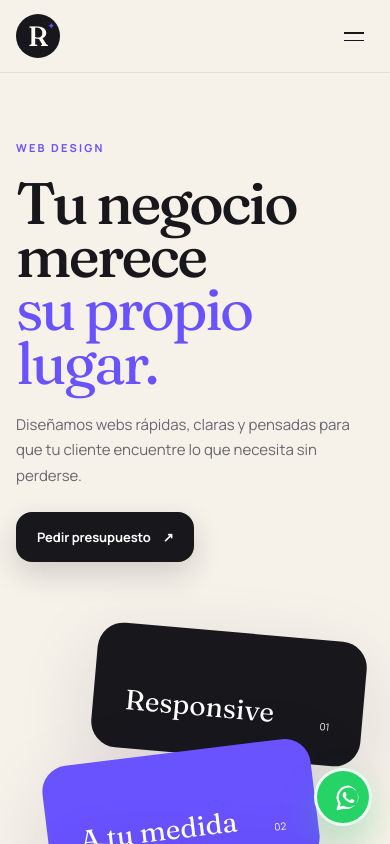
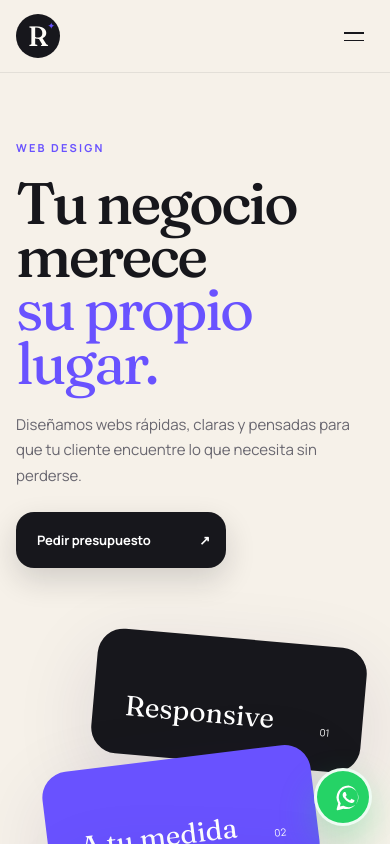
Before and after one commit to AgustinRoss39/RossDigitalStudio, a Next.js app: page /webs in a window 390 px wide. Shown: the top 844 px of the page. Built offline with nearby package versions, Linux system fonts and the light colour scheme; no server answers.

Commit message:
style: align icon links and mobile action buttons

```diff
--- a/app/mobile-tweaks.css
+++ b/app/mobile-tweaks.css
@@ -1,4 +1,4 @@
-.actionIcon{width:18px;height:18px;flex:0 0 auto;display:block}.waIcon{width:20px;height:20px;display:block}.button{min-height:50px;border-radius:16px;padding:14px 20px;letter-spacing:-.01em;box-shadow:0 8px 24px rgba(23,23,28,.06)}.buttonDark{box-shadow:0 12px 30px rgba(23,23,28,.16)}.buttonOutline{background:rgba(255,255,255,.5);border-color:rgba(23,23,28,.16)}.buttonCream{background:#fffdf8;border:1px solid rgba(255,255,255,.2);box-shadow:0 12px 30px rgba(0,0,0,.15)}.button .iconBubble{width:30px;height:30px;border-radius:10px;display:grid;place-items:center;background:rgba(255,255,255,.13)}.buttonCream .iconBubble{background:#25d366;color:white}.buttonOutline .iconBubble{background:rgba(105,82,255,.1);color:var(--violet)}.waFloat{position:fixed;right:24px;bottom:24px;z-index:60;width:62px;height:62px;border-radius:50%;display:grid;place-items:center;background:#25d366;color:#fff;box-shadow:0 16px 36px rgba(37,211,102,.28);border:3px solid rgba(255,255,255,.92);transition:.22s ease}.waFloat:hover{transform:translateY(-3px) scale(1.03);box-shadow:0 18px 42px rgba(37,211,102,.38)}.waFloat .waIcon{width:31px;height:31px}.ctaWhatsapp{gap:11px}.ctaWhatsapp .waIcon{width:20px;height:20px}.nav .navWhatsapp{display:inline-flex;align-items:center;gap:8px}.nav .navWhatsapp .waIcon{width:17px;height:17px}
+.actionIcon{width:18px;height:18px;flex:0 0 auto;display:block}.waIcon{width:20px;height:20px;display:block}.button{min-height:50px;border-radius:16px;padding:14px 20px;letter-spacing:-.01em;box-shadow:0 8px 24px rgba(23,23,28,.06)}.buttonDark{box-shadow:0 12px 30px rgba(23,23,28,.16)}.buttonOutline{background:rgba(255,255,255,.5);border-color:rgba(23,23,28,.16)}.buttonCream{background:#fffdf8;border:1px solid rgba(255,255,255,.2);box-shadow:0 12px 30px rgba(0,0,0,.15)}.button .iconBubble{width:30px;height:30px;border-radius:10px;display:grid;place-items:center;background:rgba(255,255,255,.13)}.buttonCream .iconBubble{background:#25d366;color:white}.buttonOutline .iconBubble{background:rgba(105,82,255,.1);color:var(--violet)}.textLink{display:inline-flex;align-items:center;gap:8px}.serviceCard>a{align-items:center}.waFloat{position:fixed;right:24px;bottom:24px;z-index:60;width:62px;height:62px;border-radius:50%;display:grid;place-items:center;background:#25d366;color:#fff;box-shadow:0 16px 36px rgba(37,211,102,.28);border:3px solid rgba(255,255,255,.92);transition:.22s ease}.waFloat:hover{transform:translateY(-3px) scale(1.03);box-shadow:0 18px 42px rgba(37,211,102,.38)}.waFloat .waIcon{width:31px;height:31px}.ctaWhatsapp{gap:11px}.ctaWhatsapp .waIcon{width:20px;height:20px}.nav .navWhatsapp{display:inline-flex;align-items:center;gap:8px}.nav .navWhatsapp .waIcon{width:17px;height:17px}.whatsappButton{gap:11px}.whatsappButton .waIcon{width:19px;height:19px}
 
 @media (max-width: 760px){
   .container{width:min(100% - 32px,1180px)}
@@ -32,6 +32,7 @@
   .innerHero{padding:72px 0 64px}
   .innerHero h1,.portfolioHero h1{font-size:clamp(56px,15vw,72px);margin:20px 0 22px}
   .innerHero p,.portfolioHero p{font-size:15px;margin-bottom:24px}
+  .innerHero .button{min-height:56px;padding:12px 15px 12px 20px;border-radius:18px;justify-content:space-between;min-width:210px}
   .splitInfo{gap:34px}
   .splitInfo h2{font-size:48px}
   .waFloat{right:18px;bottom:18px;width:58px;height:58px;border-width:3px}
```
